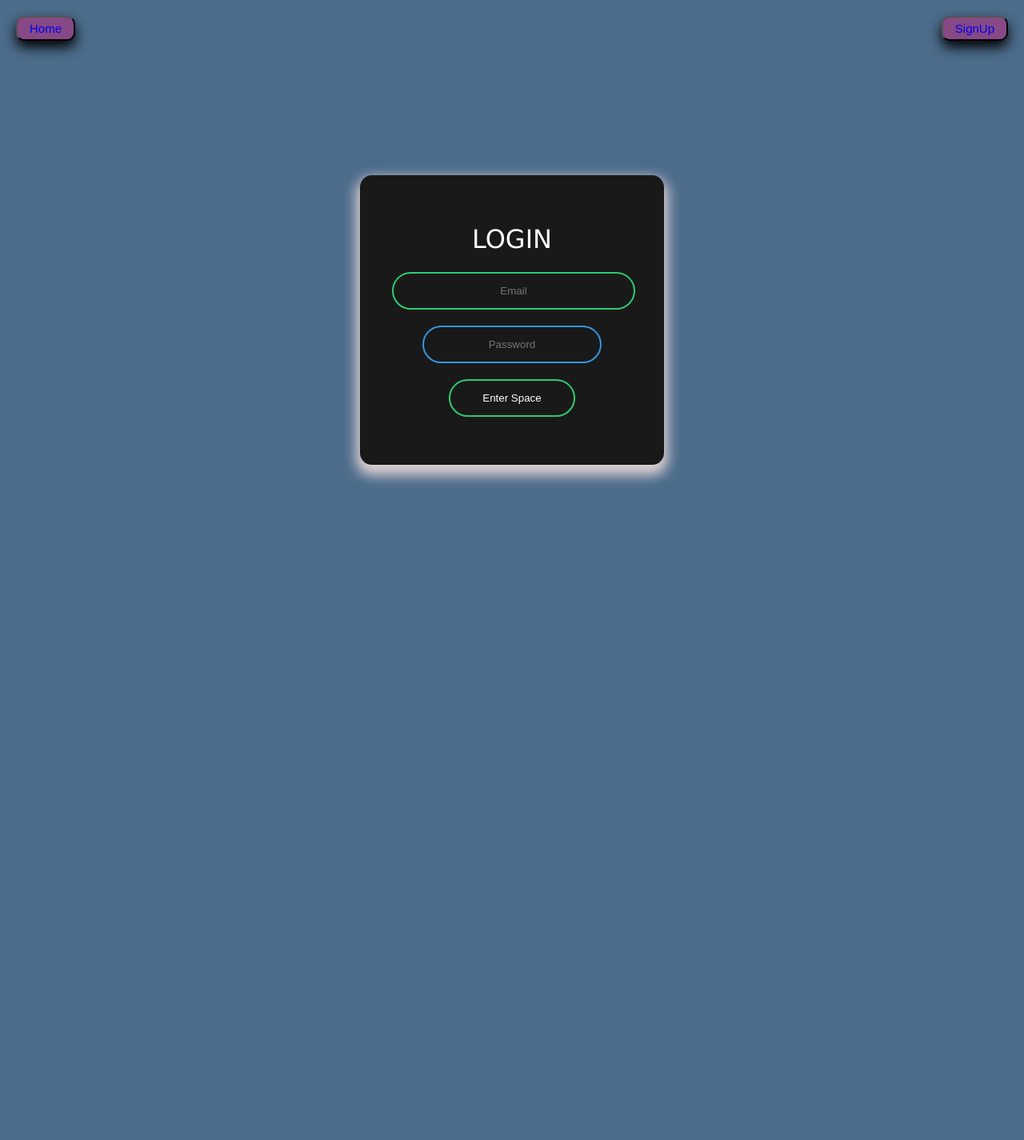
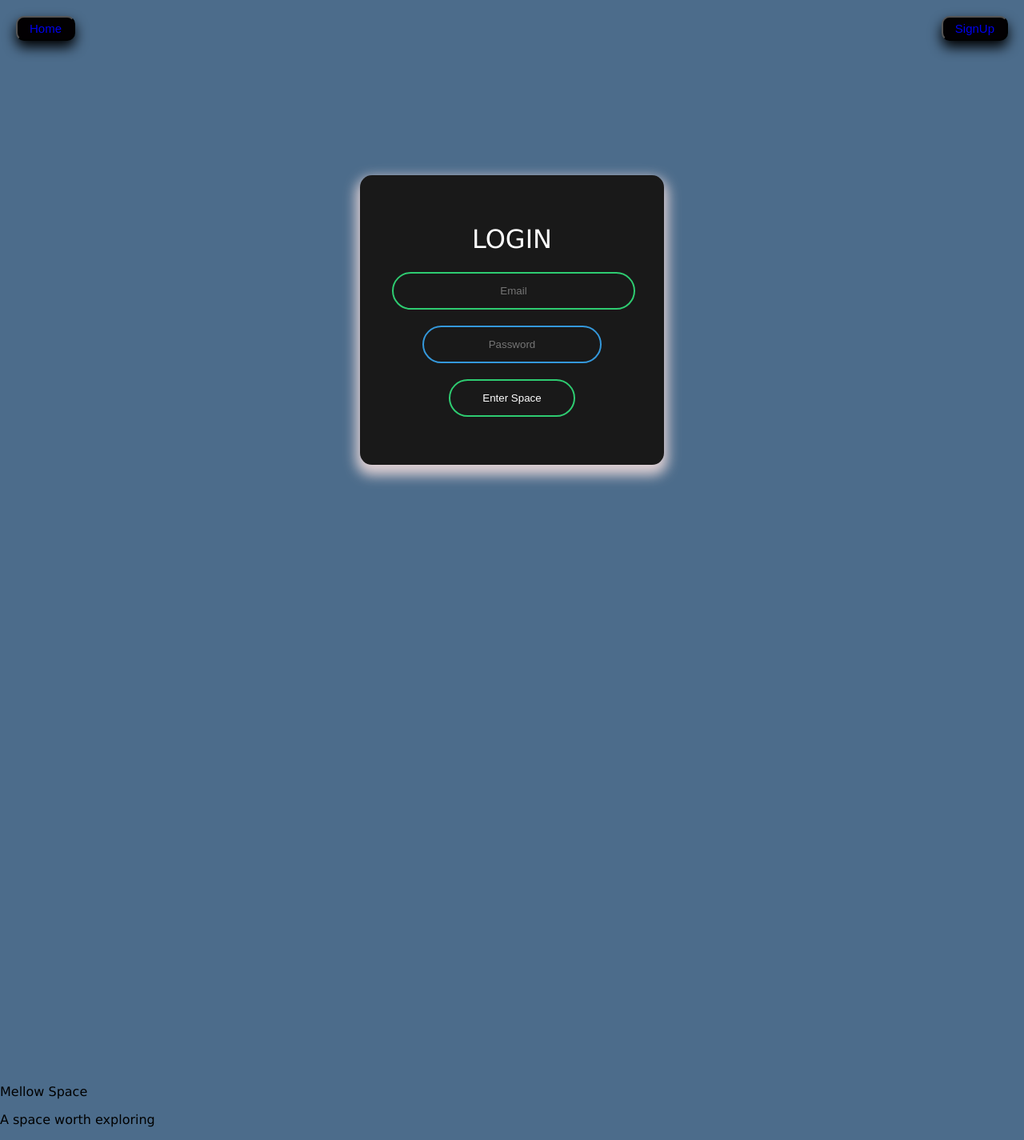
Before and after one commit to SVAP-Case/Mellow-Space, a Flask app: page /login in a window 1280 px wide. Shown: the whole page at 80% size. Before the commit the page ends 605 px from the top, so only its background shows below. Run offline with Flask 2, Linux system fonts and the light colour scheme.

Commit message:
updated button colour

```diff
--- a/mellow-space/templates/login.html
+++ b/mellow-space/templates/login.html
@@ -6,8 +6,8 @@
         <link rel="stylesheet" href="../static/login.css">
     </head>
     <body>
-        <button style="font-family:fantasy; font-size: 15px; background-color:rgb(134, 73, 134); padding: 5px 15px; float: left; margin: 20px; border-radius: 10px; box-shadow: 0 8px 16px  0;"><a href="/" style="text-decoration: none;">Home</a></button>
-        <button style="font-family:fantasy; font-size: 15px;  background-color:rgb(134, 73, 134); padding: 5px 15px; float: right; margin: 20px; border-radius: 10px; box-shadow: 0 8px 16px  0;"><a href="/signup" style="text-decoration: none;">SignUp</a></button>
+        <button style="font-family:fantasy; font-size: 15px; background-color:rgb(2, 0, 2); padding: 5px 15px; float: left; margin: 20px; border-radius: 10px; box-shadow: 0 8px 16px  0;"><a href="/" style="text-decoration: none;">Home</a></button>
+        <button style="font-family:fantasy; font-size: 15px;  background-color:rgb(2, 0, 2); padding: 5px 15px; float: right; margin: 20px; border-radius: 10px; box-shadow: 0 8px 16px  0;"><a href="/signup" style="text-decoration: none;">SignUp</a></button>
         <form class="box" style="box-shadow: 0 8px 16px 5px rgba(240, 221, 221, 0.897); border-radius: 15px;" action="/login" method="POST" autocomplete="off">
             {% with messages = get_flashed_messages() %}
             {% if messages %}
@@ -21,5 +21,18 @@
             <input type="password" name="pw" placeholder="Password">
             <input type="submit" value="Enter Space">
         </form>
+        <footer class="text-gray-600 body-font">
+        <div class="container px-5 py-8 mx-auto flex items-center sm:flex-row flex-col">
+            <a class="flex title-font font-medium items-center md:justify-start justify-center text-gray-900">
+                <svg xmlns="http://www.w3.org/2000/svg" fill="none" stroke="current Color" stroke-linecap="round" stroke-linejoin="round" stroke-width="2" class="w-10 h-10 text-white p-2 bg-indigo-500 rounded-full" viewBox="0 0 24 24">
+                    <path d="M12 2L2 7l10 5 10-5-10-5zM2 17l10 5 10-5M2 12l10 5 10-5"></path>
+                </svg>
+                <span class="ml-3 text-xl">Mellow Space</span>
+            </a>
+            <p class="text-sm text-gray-500 sm:ml-4 sm:pl-4 sm:border-l-2 sm:border-gray-200 sm:py-2 sm:mt-0 mt-4">A space worth exploring
+            </p>
+            </span>
+        </div>
+    </footer>
     </body>
 </html>
```
